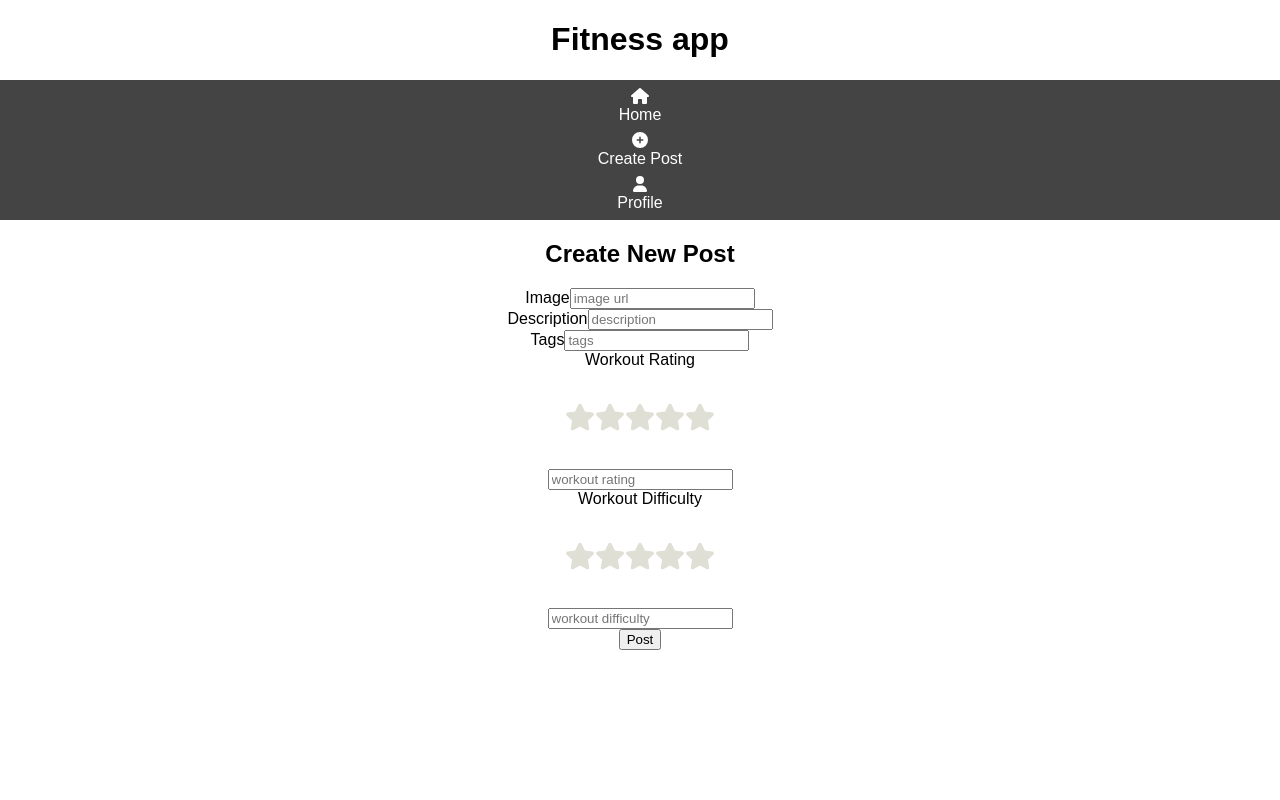
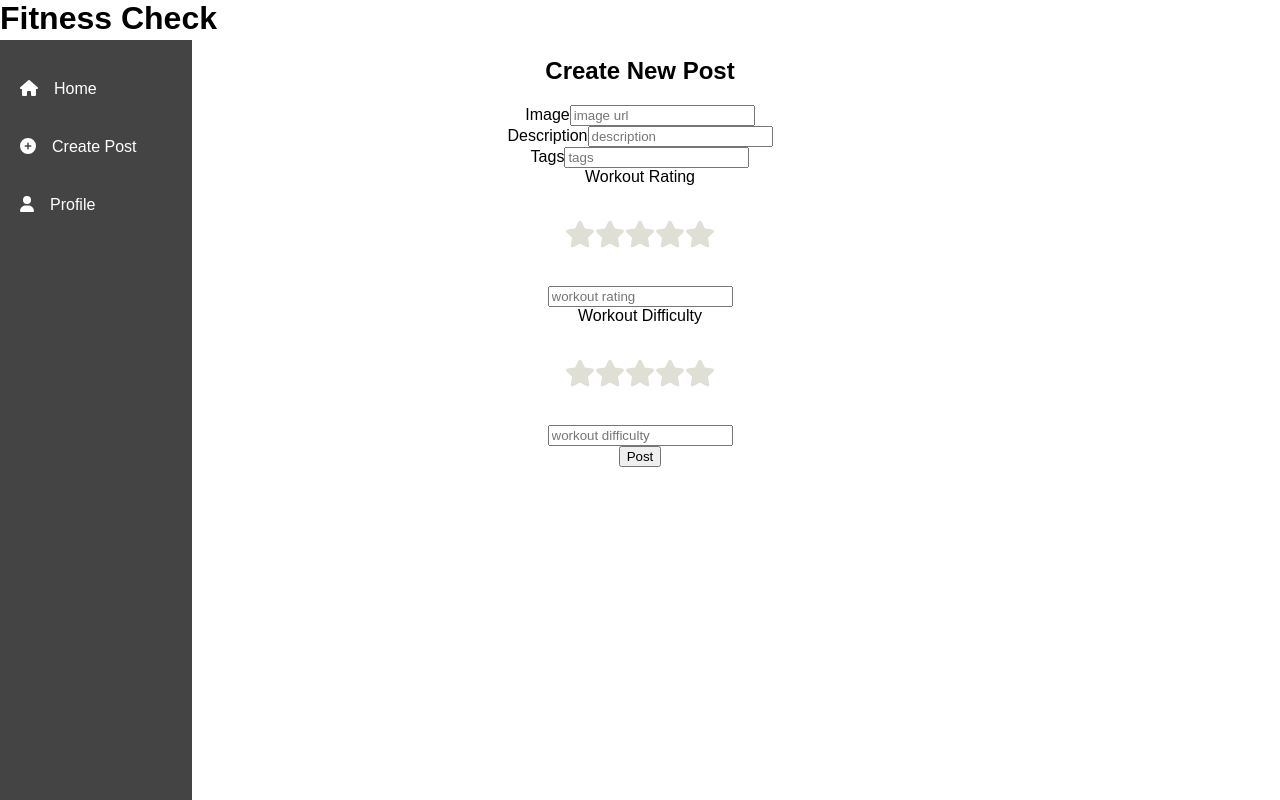
Before and after one commit to npereznyc/project3-fitcheck-frontend, a React (Create React App) app: page /post in a window 1280 px wide. Built offline with nearby package versions, Linux system fonts and the light colour scheme.

Commit message:
Refine styling

```diff
--- a/src/components/App/App.css
+++ b/src/components/App/App.css
@@ -1,3 +1,13 @@
+h1 {
+    margin: 0;
+    text-align: left;
+    width: 100%;
+}
+
 .App {
     text-align: center;
+    display: flex;
+    flex-direction: column;
+    /* justify-content: center; */
+    align-items: center;
 }
--- a/src/components/App/App.js
+++ b/src/components/App/App.js
@@ -10,7 +10,7 @@ function App() {
     library.add(faHouse, faCirclePlus, faUser)
     return (
         <div className="App">
-            <h1>Fitness app</h1>
+            <h1>Fitness Check</h1>
             <Navbar />
             <Feed />
         </div>
--- a/src/components/Feed/Feed.jsx
+++ b/src/components/Feed/Feed.jsx
@@ -8,15 +8,13 @@ import CreateProfile from '../../pages/CreateProfile'
 
 const Feed = (props) => {
     return(
-        <div>
-            <Routes>
-                <Route path="/" element={<Posts />}/>
-                <Route path= "/post" element={<CreatePost/>}/>
-                <Route path="/:id" element={ <PostDetail />} />
-                <Route path= "/profile/:id" element={<Profile/>}/>
-                <Route path= "/profile" element={<CreateProfile/>}/>
-            </Routes>
-        </div>
+        <Routes>
+            <Route path="/" element={ <Posts /> } />
+            <Route path= "/post" element={ <CreatePost /> } />
+            <Route path="/:id" element={ <PostDetail />} />
+            <Route path= "/profile/:id" element={ <Profile /> } />
+            <Route path= "/profile" element={ <CreateProfile /> } />
+        </Routes>
     )
 }
 
--- a/src/index.css
+++ b/src/index.css
@@ -1,3 +1,7 @@
+/* * {
+    border: 1px dashed pink;
+} */
+
 body {
     margin: 0;
     font-family: sans-serif;
@@ -17,28 +21,34 @@ a {
 .nav {
     display: flex;
     flex-direction: column;
-    gap: 8px;
-    align-items: center;
+    position: fixed;
+    top: 40px;
+    right: 85%;
+    bottom: 0;
+    left: 0;
+    gap: 40px;
     background-color: #444444;
-    padding: 8px;
+    padding: 40px 0;
 }
 
 .nav a {
     color: #FFFFFF;
+    margin: 0 20px;
+    display: flex;
+}
+
+.nav svg {
+    padding-right: 16px;
 }
 
 .feed-container {
-    width: 50%;
-    /* border: 1px dashed red; */
-    /* background-color: yellow; */
+    width: 40%;
     display: flex;
     flex-direction: column;
 }
 
 .post-container {
-    /* background-color: orange; */
-    width: 50%;
-    /* border: 1px dashed blue; */
+    width: 100%;
     display: flex;
     flex-direction: column;
     align-items: left;
@@ -55,16 +65,19 @@ a {
     .feed-container {
         width: 100%;
     }
-    .post-container {
-        width: 90%;
-    }
     .nav {
         flex-direction: row;
+        justify-content: space-around;
         gap: 0px;
-        justify-content: space-around;
-        position: fixed;
-        bottom: 0;
-        left: 0;
+        padding: 12px 0 36px;
+        top: auto;
         right: 0;
     }
+    .nav a {
+        flex-direction: column;
+        gap: 2px;
+    }
+    .nav svg {
+        padding: 0;
+    }
 }
--- a/src/pages/Posts.jsx
+++ b/src/pages/Posts.jsx
@@ -22,7 +22,6 @@ const Posts = (props) => {
     const loaded = () => {
         return (
             <>
-                {/* <section className="post-list"> */}
                 {posts?.map((post) => {
                     return (
                         <Link key={post._id} to={`/${post._id}`}>
@@ -35,7 +34,6 @@ const Posts = (props) => {
                         </Link>
                     )
                 })}
-                {/* </section> */}
             </>
         )
     }
```
Lines whose indentation alone changed are shown as unchanged.
